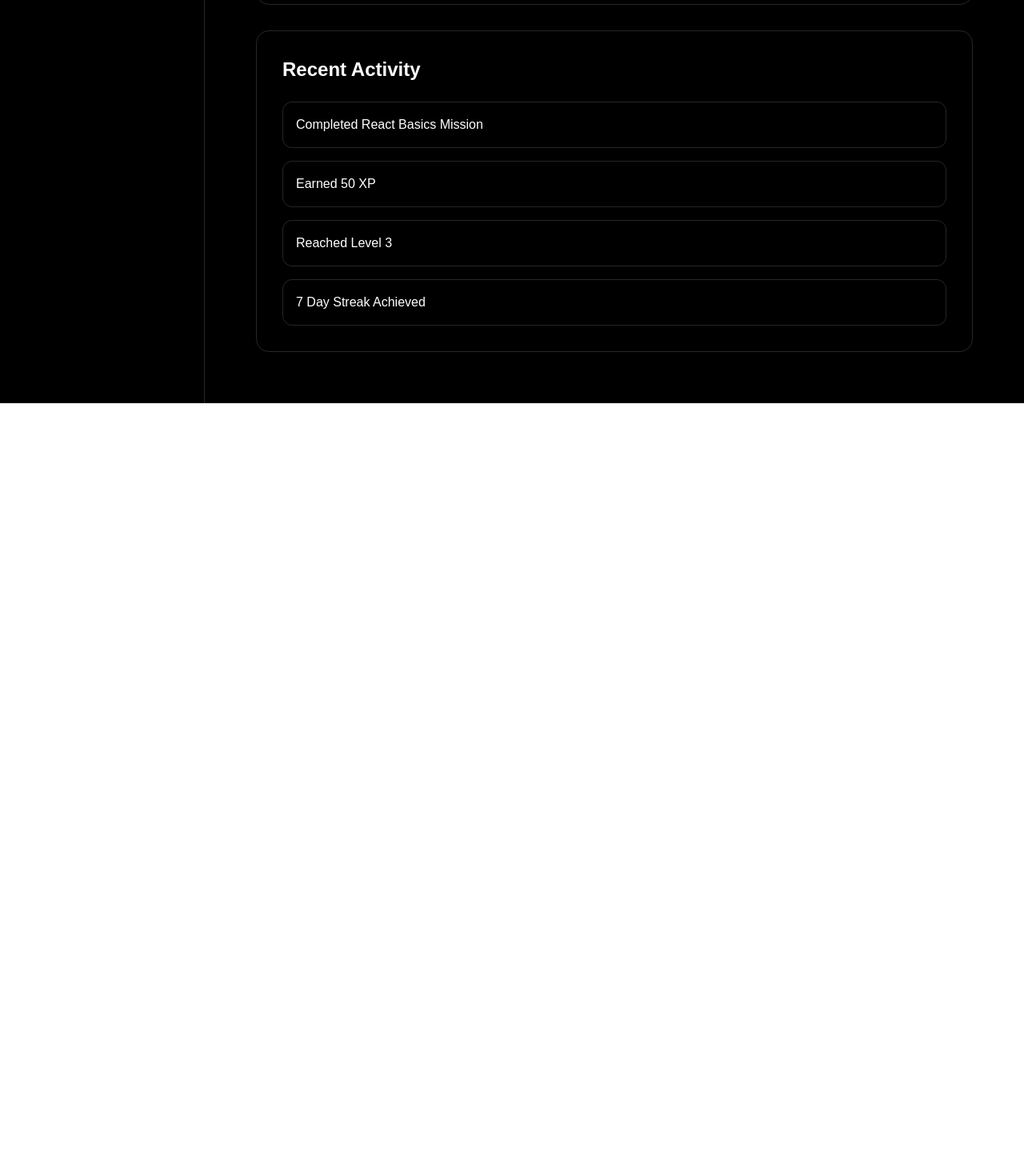
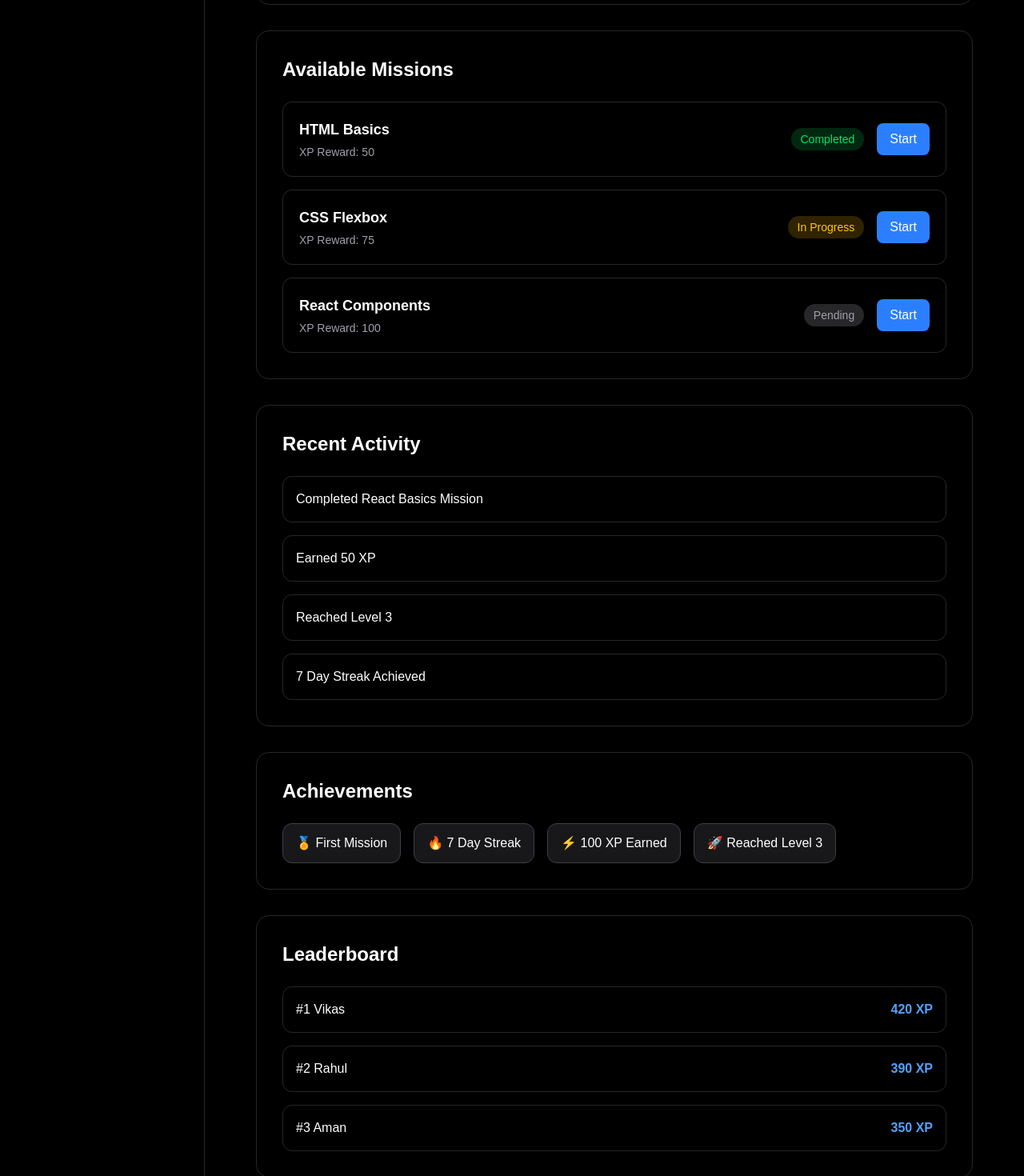
Before and after one commit to vikasthakur-2004/devquest, a Next.js app in the folder client/: page /dashboard in a window 1280 px wide. Shown: the part 760-2230 px from the top of the page at 80% size. Before the commit the page ends 1264 px from the top, so only its background shows below. Built offline with nearby package versions, Linux system fonts and the light colour scheme.

Commit message:
feat: build gamified dashboard with missions achievements and leaderboard

```diff
--- a/client/app/dashboard/page.tsx
+++ b/client/app/dashboard/page.tsx
@@ -1,3 +1,6 @@
+import Leaderboard from "@/components/Leaderboard";
+import Achievements from "@/components/Achievements";
+import Missions from "@/components/dashboard/Missions";
 import DashboardLayout from "@/components/dashboard/DashboardLayout";
 import RecentActivity from "@/components/dashboard/RecentActivity";
 import CurrentMission from "@/components/dashboard/CurrentMission";
@@ -21,7 +24,10 @@ export default function DashboardPage() {
       </div>
       <LevelProgress />
       <CurrentMission />
+      <Missions />
       <RecentActivity />
+      <Achievements />
+      <Leaderboard />
     </main>
     </DashboardLayout>
   );
--- /dev/null
+++ b/client/components/Achievements.tsx
@@ -0,0 +1,27 @@
+export default function Achievements() {
+  const achievements = [
+    "🏅 First Mission",
+    "🔥 7 Day Streak",
+    "⚡ 100 XP Earned",
+    "🚀 Reached Level 3",
+  ];
+
+  return (
+    <div className="border border-zinc-800 rounded-2xl p-8 mt-8">
+      <h2 className="text-2xl font-bold">
+        Achievements
+      </h2>
+
+      <div className="flex flex-wrap gap-4 mt-6">
+        {achievements.map((achievement, index) => (
+          <div
+            key={index}
+            className="px-4 py-3 rounded-xl bg-zinc-900 border border-zinc-700"
+          >
+            {achievement}
+          </div>
+        ))}
+      </div>
+    </div>
+  );
+}
--- /dev/null
+++ b/client/components/Leaderboard.tsx
@@ -0,0 +1,41 @@
+export default function Leaderboard() {
+  const users = [
+    {
+      name: "Vikas",
+      xp: 420,
+    },
+    {
+      name: "Rahul",
+      xp: 390,
+    },
+    {
+      name: "Aman",
+      xp: 350,
+    },
+  ];
+
+  return (
+    <div className="border border-zinc-800 rounded-2xl p-8 mt-8">
+      <h2 className="text-2xl font-bold">
+        Leaderboard
+      </h2>
+
+      <div className="mt-6 space-y-4">
+        {users.map((user, index) => (
+          <div
+            key={index}
+            className="flex items-center justify-between border border-zinc-800 rounded-xl p-4"
+          >
+            <div>
+              #{index + 1} {user.name}
+            </div>
+
+            <div className="text-blue-400 font-semibold">
+              {user.xp} XP
+            </div>
+          </div>
+        ))}
+      </div>
+    </div>
+  );
+}
--- /dev/null
+++ b/client/components/dashboard/Missions.tsx
@@ -0,0 +1,48 @@
+import { missions } from "@/constants/missions";
+
+export default function Missions() {
+  return (
+    <div className="border border-zinc-800 rounded-2xl p-8 mt-8">
+      <h2 className="text-2xl font-bold">
+        Available Missions
+      </h2>
+
+      <div className="mt-6 space-y-4">
+        {missions.map((mission) => (
+          <div
+            key={mission.id}
+            className="border border-zinc-800 rounded-xl p-5 flex items-center justify-between"
+          >
+            <div>
+              <h3 className="font-semibold text-lg">
+                {mission.title}
+              </h3>
+
+              <p className="text-zinc-400 text-sm mt-1">
+                XP Reward: {mission.xp}
+              </p>
+            </div>
+
+            <div className="flex items-center gap-4">
+              <span
+                className={`px-3 py-1 rounded-full text-sm ${
+                  mission.status === "Completed"
+                    ? "bg-green-500/20 text-green-400"
+                    : mission.status === "In Progress"
+                    ? "bg-yellow-500/20 text-yellow-400"
+                    : "bg-zinc-800 text-zinc-400"
+                }`}
+              >
+                {mission.status}
+              </span>
+
+              <button className="bg-blue-500 hover:bg-blue-600 transition px-4 py-2 rounded-lg font-medium">
+                Start
+              </button>
+            </div>
+          </div>
+        ))}
+      </div>
+    </div>
+  );
+}
--- /dev/null
+++ b/client/constants/missions.ts
@@ -0,0 +1,20 @@
+export const missions = [
+  {
+    id: 1,
+    title: "HTML Basics",
+    xp: 50,
+    status: "Completed",
+  },
+  {
+    id: 2,
+    title: "CSS Flexbox",
+    xp: 75,
+    status: "In Progress",
+  },
+  {
+    id: 3,
+    title: "React Components",
+    xp: 100,
+    status: "Pending",
+  },
+];
```
